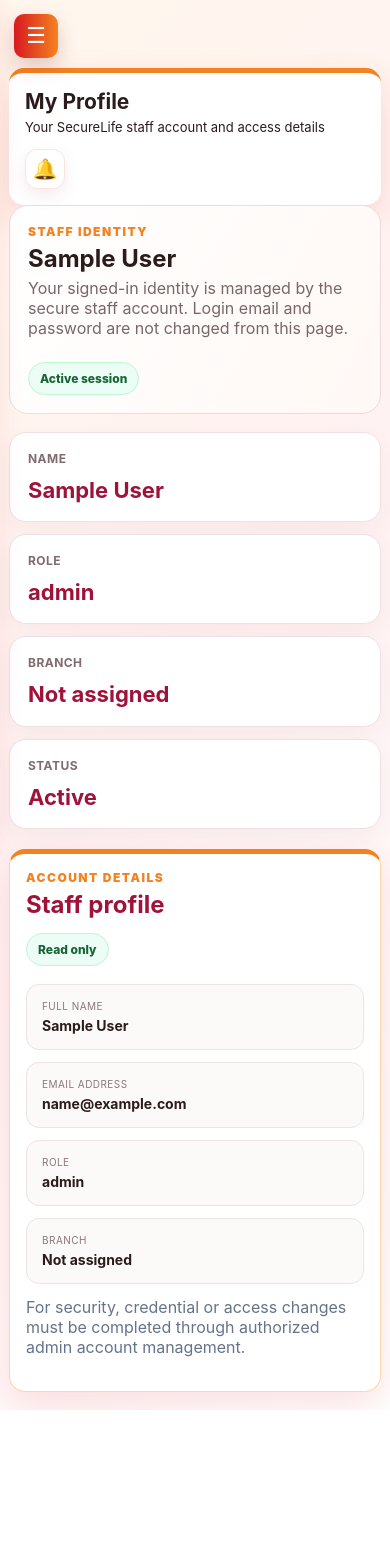
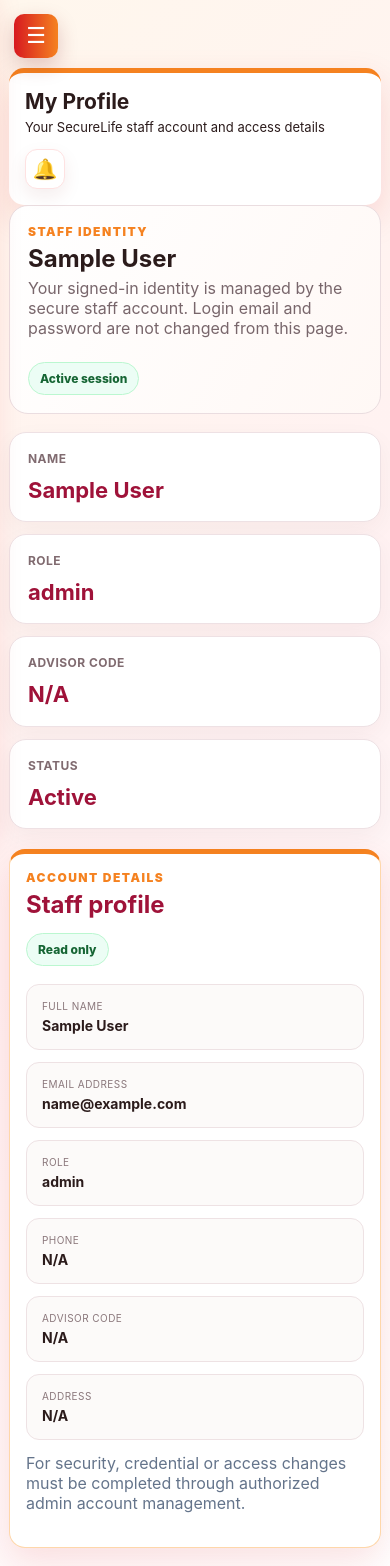
Before and after one commit to mummy7791/insurance-app, a React (Vite) app in the folder frontend/: page /profile in a window 390 px wide. Before the commit the page ends 1410 px from the top, so only its background shows below. Built offline with nearby package versions, Linux system fonts and the light colour scheme; no server answers; sample sign-in values are in the browser's storage.

Commit message:
show advisor code phone and address on profile

```diff
--- a/frontend/src/pages/Profile.tsx
+++ b/frontend/src/pages/Profile.tsx
@@ -1,7 +1,7 @@
 import { useMemo } from "react";
 import MainLayout from "../layouts/MainLayout";
 
-type User = { id?: string; name?: string; role?: string; email?: string; branch?: string; };
+type User = { id?: string; name?: string; role?: string; email?: string; branch?: string; phone?: string; advisorCode?: string; address?: string; };
 
 export default function Profile() {
   const user: User = useMemo(() => {
@@ -18,7 +18,7 @@ export default function Profile() {
       <div className="cards admin-kpi-grid">
         <div className="card"><h3>Name</h3><h1>{user.name || "N/A"}</h1></div>
         <div className="card"><h3>Role</h3><h1>{user.role || "N/A"}</h1></div>
-        <div className="card"><h3>Branch</h3><h1>{user.branch || "Not assigned"}</h1></div>
+        <div className="card"><h3>Advisor Code</h3><h1>{user.advisorCode || "N/A"}</h1></div>
         <div className="card"><h3>Status</h3><h1>Active</h1></div>
       </div>
       <div className="section">
@@ -27,7 +27,9 @@ export default function Profile() {
           <div><span>Full name</span><strong>{user.name || "N/A"}</strong></div>
           <div><span>Email address</span><strong>{user.email || "N/A"}</strong></div>
           <div><span>Role</span><strong>{user.role || "N/A"}</strong></div>
-          <div><span>Branch</span><strong>{user.branch || "Not assigned"}</strong></div>
+          <div><span>Phone</span><strong>{user.phone || "N/A"}</strong></div>
+          <div><span>Advisor code</span><strong>{user.advisorCode || "N/A"}</strong></div>
+          <div><span>Address</span><strong>{user.address || "N/A"}</strong></div>
         </div>
         <p className="section-copy">For security, credential or access changes must be completed through authorized admin account management.</p>
       </div>
```
